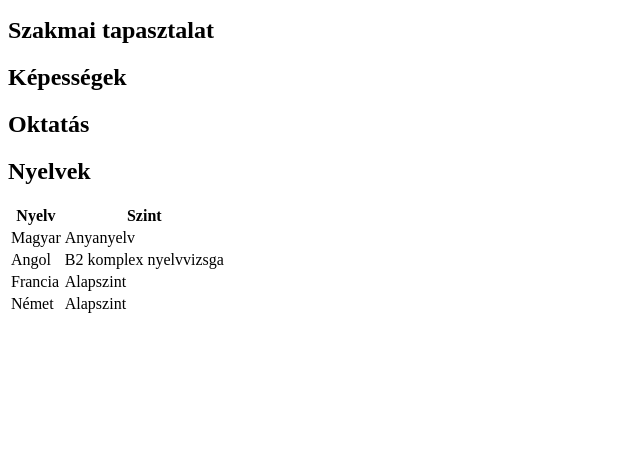
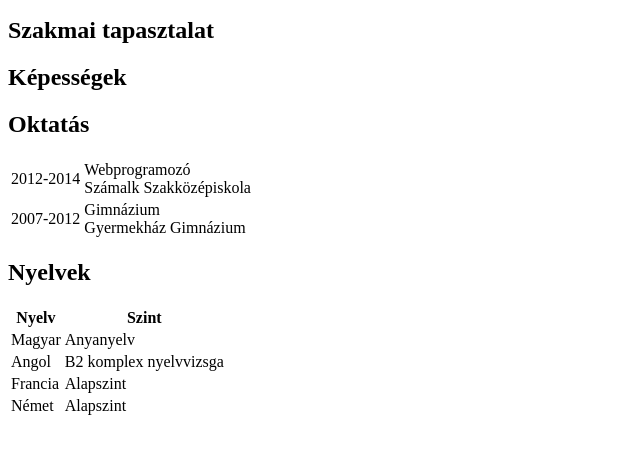
Before and after one commit to BulcsuFarmasi/cv, a plain HTML site: page index.html in a window 1280 px wide. Shown: the part 110-564 px from the top of the page, without its empty margins (0-640 px from the left). Drawn offline with Linux system fonts and the light colour scheme.

Commit message:
add education

```diff
--- a/index.html
+++ b/index.html
@@ -19,6 +19,22 @@
     </section>
     <section class="education">
         <h2>Oktatás</h2>
+        <table>
+            <tr>
+                <td>2012-2014</td>
+                <td>
+                    Webprogramozó<br>
+                    Számalk Szakközépiskola
+                </td>
+            </tr>
+            <tr>
+                    <td>2007-2012</td>
+                    <td>
+                        Gimnázium<br>
+                        Gyermekház Gimnázium
+                    </td>
+            </tr>
+        </table>
     </section>
     <section class="languages">
         <h2>Nyelvek</h2>
```
